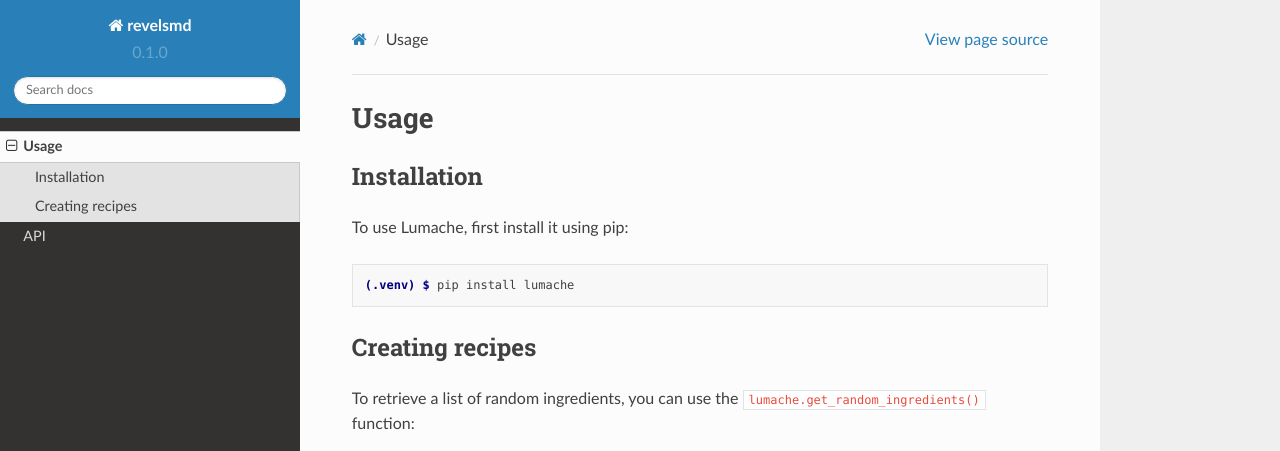
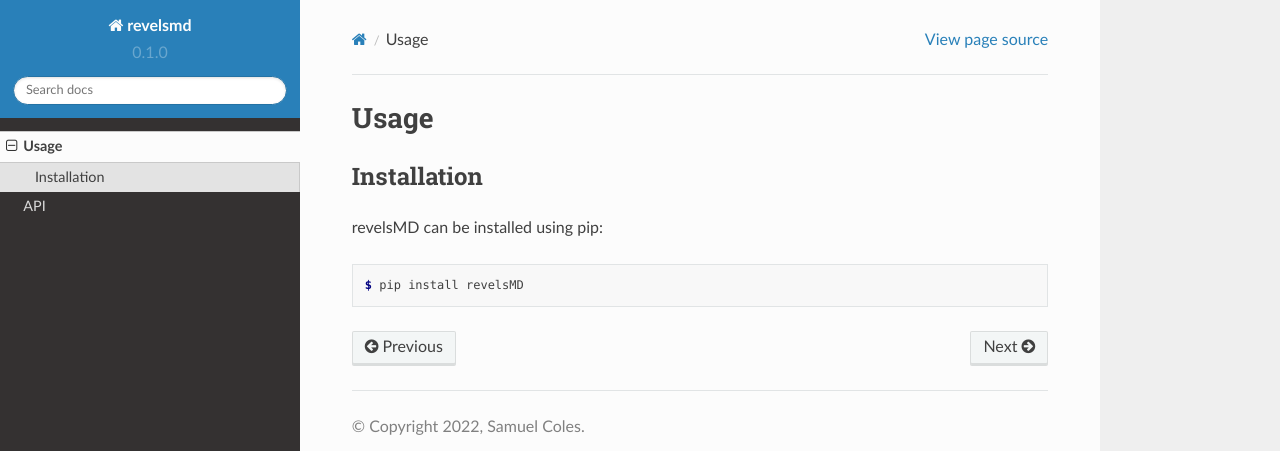
Before and after one commit to user200000/revelsmd, a Sphinx documentation site: the page built from docs/source/usage.rst, in a window 1280 px wide and 1095 px high. Shown: the top 451 px of the window. Built offline with Sphinx 7.4.7 and the Read the Docs theme 2.0.0, drawn with Linux system fonts in a browser that asks for light colours; some of the changed text lies outside the part shown.

Commit message:
changing docs slowly

```diff
--- a/docs/source/usage.rst
+++ b/docs/source/usage.rst
@@ -6,28 +6,8 @@
 Installation
 ------------
 
-To use Lumache, first install it using pip:
+revelsMD can be installed using pip:
 
 .. code-block:: console
 
-   (.venv) $ pip install lumache
-
-Creating recipes
-----------------
-
-To retrieve a list of random ingredients,
-you can use the ``lumache.get_random_ingredients()`` function:
-
-.. autofunction:: lumache.get_random_ingredients
-
-The ``kind`` parameter should be either ``"meat"``, ``"fish"``,
-or ``"veggies"``. Otherwise, :py:func:`lumache.get_random_ingredients`
-will raise an exception.
-
-.. autoexception:: lumache.InvalidKindError
-
-For example:
-
->>> import lumache
->>> lumache.get_random_ingredients()
-['shells', 'gorgonzola', 'parsley']
+  $ pip install revelsMD
```
